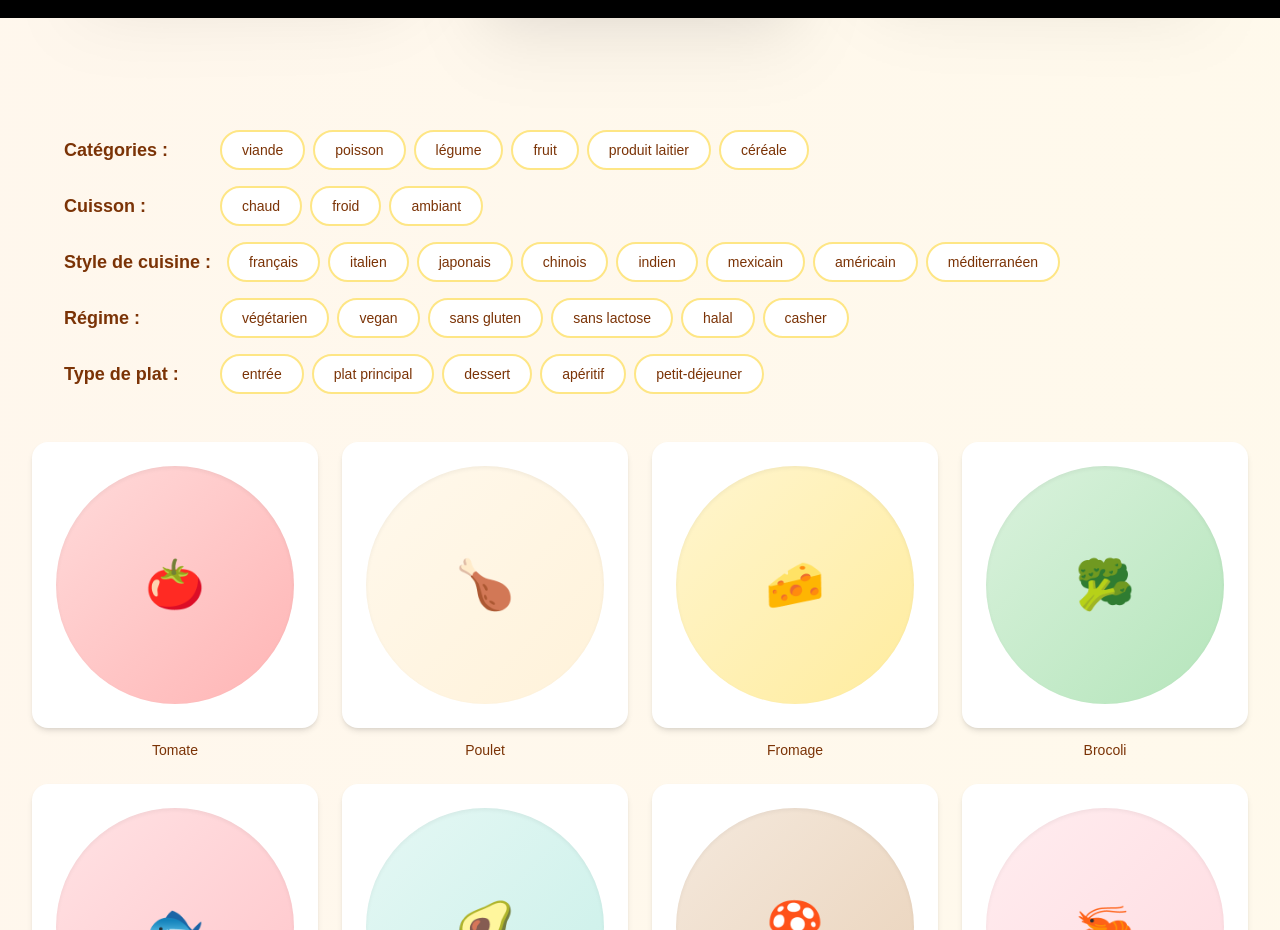
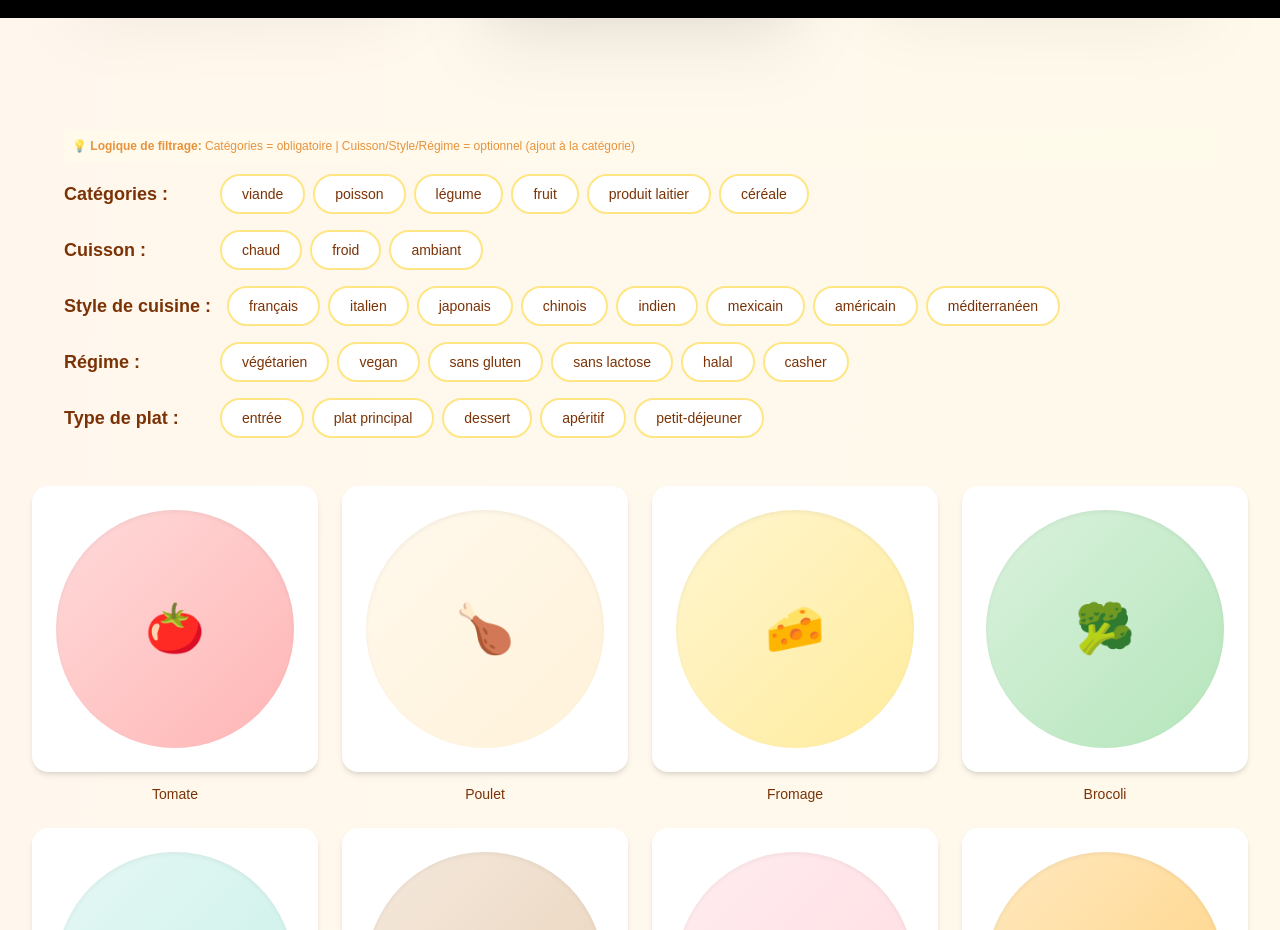
Before and after one commit to Quanghng/dreamdish, a Next.js app: page / in a window 1280 px wide. Shown: the part 1220-2150 px from the top of the page. Built offline with nearby package versions, Linux system fonts and the light colour scheme.

Commit message:
Refactor filtering logic

```diff
--- a/app/components/FilterBar.tsx
+++ b/app/components/FilterBar.tsx
@@ -2,23 +2,75 @@
 
 import { useState } from 'react';
 
+const CATEGORIES = ['viande', 'poisson', 'légume', 'fruit', 'produit laitier', 'céréale'];
+const CUISSON = ['chaud', 'froid', 'ambiant'];
+const STYLE = ['français', 'italien', 'japonais', 'chinois', 'indien', 'mexicain', 'américain', 'méditerranéen'];
+const REGIME = ['végétarien', 'vegan', 'sans gluten', 'sans lactose', 'halal', 'casher'];
+const TYPE = ['entrée', 'plat principal', 'dessert', 'apéritif', 'petit-déjeuner'];
+
 interface FilterBarProps {
-  onFilterChange?: (filters: string[]) => void;
+  // filters: other optional filters (Cuisson/Style/Régime/Type)
+  // category: single selected main category (or undefined)
+  onFilterChange?: (filters: string[], category?: string) => void;
 }
 
 export default function FilterBar({ onFilterChange }: FilterBarProps) {
-  const [activeFilters, setActiveFilters] = useState<string[]>([]);
+  const [selectedCategory, setSelectedCategory] = useState<string>('');
+  const [selectedCuisson, setSelectedCuisson] = useState<string>('');
+  const [selectedStyle, setSelectedStyle] = useState<string>('');
+  const [selectedRegime, setSelectedRegime] = useState<string>('');
+  const [selectedType, setSelectedType] = useState<string>('');
 
   const toggleFilter = (filter: string) => {
-    const newFilters = activeFilters.includes(filter)
-      ? activeFilters.filter(f => f !== filter)
-      : [...activeFilters, filter];
-    setActiveFilters(newFilters);
-    onFilterChange?.(newFilters);
+    let newCategory = selectedCategory;
+    let newCuisson = selectedCuisson;
+    let newStyle = selectedStyle;
+    let newRegime = selectedRegime;
+    let newType = selectedType;
+
+    if (CATEGORIES.includes(filter)) {
+      // Single-select category: select or deselect
+      if (selectedCategory === filter) {
+        newCategory = '';
+      } else {
+        newCategory = filter;
+      }
+      setSelectedCategory(newCategory);
+    } else if (CUISSON.includes(filter)) {
+      newCuisson = selectedCuisson === filter ? '' : filter;
+      setSelectedCuisson(newCuisson);
+    } else if (STYLE.includes(filter)) {
+      newStyle = selectedStyle === filter ? '' : filter;
+      setSelectedStyle(newStyle);
+    } else if (REGIME.includes(filter)) {
+      newRegime = selectedRegime === filter ? '' : filter;
+      setSelectedRegime(newRegime);
+    } else if (TYPE.includes(filter)) {
+      newType = selectedType === filter ? '' : filter;
+      setSelectedType(newType);
+    }
+
+    const newFilters = [newCuisson, newStyle, newRegime, newType].filter(Boolean);
+    onFilterChange?.(newFilters, newCategory || undefined);
   };
 
-  const FilterChip = ({ label }: { label: string }) => {
-    const isActive = activeFilters.includes(label);
+  const FilterChip = ({
+    label,
+    group,
+  }: {
+    label: string;
+    group: 'category' | 'cuisson' | 'style' | 'regime' | 'type';
+  }) => {
+    const isActive =
+      group === 'category'
+        ? selectedCategory === label
+        : group === 'cuisson'
+          ? selectedCuisson === label
+          : group === 'style'
+            ? selectedStyle === label
+            : group === 'regime'
+              ? selectedRegime === label
+              : selectedType === label;
     return (
       <button
         onClick={() => toggleFilter(label)}
@@ -35,16 +87,21 @@ export default function FilterBar({ onFilterChange }: FilterBarProps) {
 
   return (
     <div className="space-y-4 px-8">
+      {/* Mode explanation */}
+      <div className="text-xs text-amber-600 opacity-75 mb-3 px-2 bg-amber-50 py-2 rounded">
+        💡 <strong>Logique de filtrage:</strong> Catégories = obligatoire | Cuisson/Style/Régime = optionnel (ajout à la catégorie)
+      </div>
+
       {/* Catégories */}
       <div className="flex items-center gap-4">
         <h3 className="text-lg font-semibold text-amber-900 min-w-[140px]">Catégories :</h3>
         <div className="flex flex-wrap gap-2">
-          <FilterChip label="viande" />
-          <FilterChip label="poisson" />
-          <FilterChip label="légume" />
-          <FilterChip label="fruit" />
-          <FilterChip label="produit laitier" />
-          <FilterChip label="céréale" />
+          <FilterChip label="viande" group="category" />
+          <FilterChip label="poisson" group="category" />
+          <FilterChip label="légume" group="category" />
+          <FilterChip label="fruit" group="category" />
+          <FilterChip label="produit laitier" group="category" />
+          <FilterChip label="céréale" group="category" />
         </div>
       </div>
 
@@ -52,9 +109,9 @@ export default function FilterBar({ onFilterChange }: FilterBarProps) {
       <div className="flex items-center gap-4">
         <h3 className="text-lg font-semibold text-amber-900 min-w-[140px]">Cuisson :</h3>
         <div className="flex flex-wrap gap-2">
-          <FilterChip label="chaud" />
-          <FilterChip label="froid" />
-          <FilterChip label="ambiant" />
+          <FilterChip label="chaud" group="cuisson" />
+          <FilterChip label="froid" group="cuisson" />
+          <FilterChip label="ambiant" group="cuisson" />
         </div>
       </div>
 
@@ -62,14 +119,14 @@ export default function FilterBar({ onFilterChange }: FilterBarProps) {
       <div className="flex items-center gap-4">
         <h3 className="text-lg font-semibold text-amber-900 min-w-[140px]">Style de cuisine :</h3>
         <div className="flex flex-wrap gap-2">
-          <FilterChip label="français" />
-          <FilterChip label="italien" />
-          <FilterChip label="japonais" />
-          <FilterChip label="chinois" />
-          <FilterChip label="indien" />
-          <FilterChip label="mexicain" />
-          <FilterChip label="américain" />
-          <FilterChip label="méditerranéen" />
+          <FilterChip label="français" group="style" />
+          <FilterChip label="italien" group="style" />
+          <FilterChip label="japonais" group="style" />
+          <FilterChip label="chinois" group="style" />
+          <FilterChip label="indien" group="style" />
+          <FilterChip label="mexicain" group="style" />
+          <FilterChip label="américain" group="style" />
+          <FilterChip label="méditerranéen" group="style" />
         </div>
       </div>
 
@@ -77,12 +134,12 @@ export default function FilterBar({ onFilterChange }: FilterBarProps) {
       <div className="flex items-center gap-4">
         <h3 className="text-lg font-semibold text-amber-900 min-w-[140px]">Régime :</h3>
         <div className="flex flex-wrap gap-2">
-          <FilterChip label="végétarien" />
-          <FilterChip label="vegan" />
-          <FilterChip label="sans gluten" />
-          <FilterChip label="sans lactose" />
-          <FilterChip label="halal" />
-          <FilterChip label="casher" />
+          <FilterChip label="végétarien" group="regime" />
+          <FilterChip label="vegan" group="regime" />
+          <FilterChip label="sans gluten" group="regime" />
+          <FilterChip label="sans lactose" group="regime" />
+          <FilterChip label="halal" group="regime" />
+          <FilterChip label="casher" group="regime" />
         </div>
       </div>
 
@@ -90,11 +147,11 @@ export default function FilterBar({ onFilterChange }: FilterBarProps) {
       <div className="flex items-center gap-4">
         <h3 className="text-lg font-semibold text-amber-900 min-w-[140px]">Type de plat :</h3>
         <div className="flex flex-wrap gap-2">
-          <FilterChip label="entrée" />
-          <FilterChip label="plat principal" />
-          <FilterChip label="dessert" />
-          <FilterChip label="apéritif" />
-          <FilterChip label="petit-déjeuner" />
+          <FilterChip label="entrée" group="type" />
+          <FilterChip label="plat principal" group="type" />
+          <FilterChip label="dessert" group="type" />
+          <FilterChip label="apéritif" group="type" />
+          <FilterChip label="petit-déjeuner" group="type" />
         </div>
       </div>
     </div>
--- a/app/components/IngredientCard.tsx
+++ b/app/components/IngredientCard.tsx
@@ -2,11 +2,18 @@ interface IngredientCardProps {
   name: string;
   color: string;
   icon?: string;
+  onSelect?: () => void;
 }
 
-export default function IngredientCard({ name, color, icon }: IngredientCardProps) {
+export default function IngredientCard({ name, color, icon, onSelect }: IngredientCardProps) {
   return (
-    <div className="group cursor-pointer transition-all duration-300 hover:scale-105 hover:shadow-xl">
+    <div
+      onClick={onSelect}
+      className="group cursor-pointer transition-all duration-300 hover:scale-105 hover:shadow-xl"
+      role="button"
+      tabIndex={0}
+      onKeyDown={(e) => { if (e.key === 'Enter' && onSelect) onSelect(); }}
+    >
       <div className="bg-white rounded-2xl shadow-md overflow-hidden aspect-square">
         <div className="w-full h-full flex items-center justify-center p-6">
           <div
--- a/app/page.tsx
+++ b/app/page.tsx
@@ -1,6 +1,5 @@
 'use client';
-
-import { useState } from 'react';
+import { useEffect, useState } from 'react';
 import Navbar from './components/Navbar';
 import DishCard from './components/DishCard';
 import IngredientTag from './components/IngredientTag';
@@ -16,14 +15,24 @@ interface Ingredient {
 }
 
 export default function Home() {
-  const [ingredients, setIngredients] = useState<Ingredient[]>([
+  const defaultIngredients: Ingredient[] = [
     { id: '1', icon: '🍌', label: 'Banane' },
     { id: '2', icon: '🍫', label: 'Chocolat' },
     { id: '3', icon: '🐟', label: 'Saumon' },
-  ]);
+  ];
+  const defaultIngredientLabels = new Set(defaultIngredients.map(ing => ing.label.toLowerCase()));
+
+  const [ingredients, setIngredients] = useState<Ingredient[]>(defaultIngredients);
 
   const [inputValue, setInputValue] = useState('');
   const [activeFilters, setActiveFilters] = useState<string[]>([]);
+  const [selectedCategory, setSelectedCategory] = useState<string>('');
+  const hasCustomIngredient = ingredients.some(
+    ing => !defaultIngredientLabels.has(ing.label.toLowerCase())
+  );
+  const visibleIngredients = hasCustomIngredient
+    ? ingredients.filter(ing => !defaultIngredientLabels.has(ing.label.toLowerCase()))
+    : ingredients;
 
   const dishes = [
     { image: '🍝', title: 'Pasta' },
@@ -90,11 +99,45 @@ export default function Home() {
     return { ...ing, tags: defaultTags };
   });
 
-  // Filtrer les ingrédients selon les filtres actifs
+  // Filtrer les ingrédients selon la categorie uniquement
+  // - Catégories: OBLIGATOIRE si sélectionné (légume, poisson, etc)
+  // - Autres filtres: servent aux recommandations, pas au filtrage ici
+  const selectedIngredientNames = new Set(visibleIngredients.map(i => i.label.toLowerCase()));
+
   const filteredIngredients = ingredientsWithTags.filter(ingredient => {
-    if (activeFilters.length === 0) return true;
-    return activeFilters.every(filter => ingredient.tags?.includes(filter));
+    // Exclure les ingrédients déjà sélectionnés
+    if (selectedIngredientNames.has(ingredient.name.toLowerCase())) {
+      return false;
+    }
+
+    // Si une catégorie est sélectionnée, l'ingrédient DOIT avoir ce tag de catégorie
+    if (selectedCategory) {
+      if (!ingredient.tags?.includes(selectedCategory)) {
+        return false;
+      }
+    }
+    return true;
   });
+
+  // Add ingredient to bottom selection when a card is clicked
+  useEffect(() => {
+    if (!hasCustomIngredient) return;
+    if (ingredients.length === visibleIngredients.length) return;
+    setIngredients(visibleIngredients);
+  }, [hasCustomIngredient, ingredients, visibleIngredients]);
+
+  const handleSelectIngredient = (ing: any) => {
+    const name = ing.name || ing.label;
+    setIngredients(prev => {
+      if (prev.some(i => i.label.toLowerCase() === name.toLowerCase())) return prev;
+      const newIngredient: Ingredient = {
+        id: `${Date.now()}_${name}`,
+        icon: ing.icon || '🥗',
+        label: name,
+      };
+      return [...prev, newIngredient];
+    });
+  };
 
   const handleAddIngredient = () => {
     if (inputValue.trim()) {
@@ -103,7 +146,9 @@ export default function Home() {
         icon: '🥗',
         label: inputValue.trim(),
       };
-      setIngredients([...ingredients, newIngredient]);
+      setIngredients(prev => {
+        return [...prev, newIngredient];
+      });
       setInputValue('');
     }
   };
@@ -165,7 +210,10 @@ export default function Home() {
         <section className="w-full max-w-7xl mx-auto px-8 py-20">
           {/* Filter Bar */}
           <div className="mb-12">
-            <FilterBar onFilterChange={setActiveFilters} />
+            <FilterBar onFilterChange={(filters, category) => {
+              setActiveFilters(filters || []);
+              setSelectedCategory(category || '');
+            }} />
           </div>
 
           {/* Ingredients Grid */}
@@ -176,6 +224,7 @@ export default function Home() {
                 name={ingredient.name}
                 color={ingredient.color}
                 icon={ingredient.icon}
+                onSelect={() => handleSelectIngredient(ingredient)}
               />
             ))}
           </div>
@@ -199,7 +248,7 @@ export default function Home() {
         <div className="bg-white/90 backdrop-blur-md rounded-3xl shadow-2xl p-6 space-y-4">
           {/* Ingredient Tags */}
           <div className="flex flex-wrap gap-3 min-h-[3rem] items-center">
-            {ingredients.map((ingredient) => (
+            {visibleIngredients.map((ingredient) => (
               <IngredientTag
                 key={ingredient.id}
                 icon={ingredient.icon}
```
